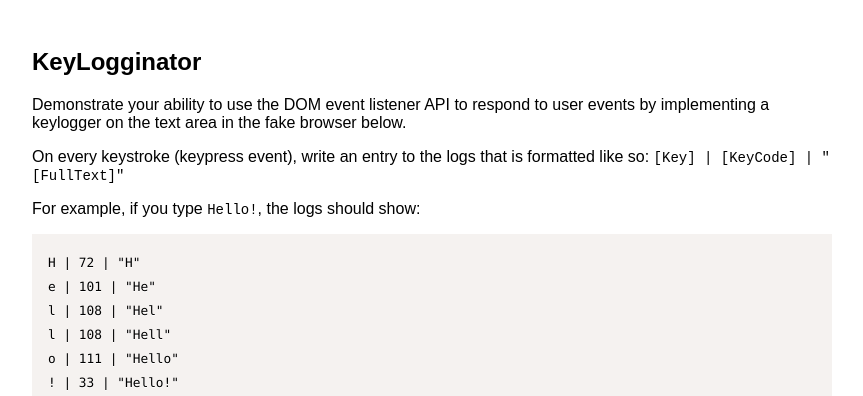
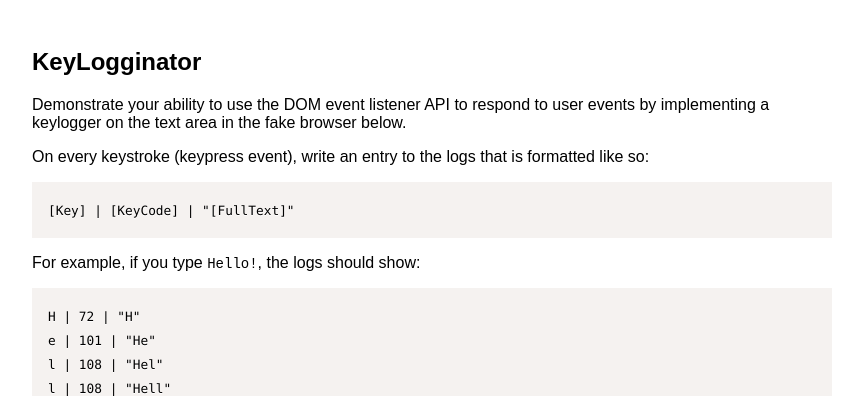
Before and after one commit to manzoid/review-site, a website: page public/event-listeners.html in a window 1280 px wide. Shown: the top 396 px of the page, without its empty margins (223-1086 px from the left). Drawn offline with Linux system fonts and the light colour scheme.

Commit message:
Improves formatting of event listeners

```diff
--- a/public/event-listeners.html
+++ b/public/event-listeners.html
@@ -27,7 +27,9 @@
 
     <p>Demonstrate your ability to use the DOM event listener API to respond to user events by implementing a keylogger on the text area in the fake browser below.</p>
 
-    <p>On every keystroke (keypress event), write an entry to the logs that is formatted like so: <code>[Key] | [KeyCode] | "[FullText]"</code></p>
+    <p>On every keystroke (keypress event), write an entry to the logs that is formatted like so: </p>
+
+    <pre><code class="language-plaintext">[Key] | [KeyCode] | "[FullText]"</code></pre>
 
     <p>For example, if you type <code>Hello!</code>, the logs should show:</p>
 
```
